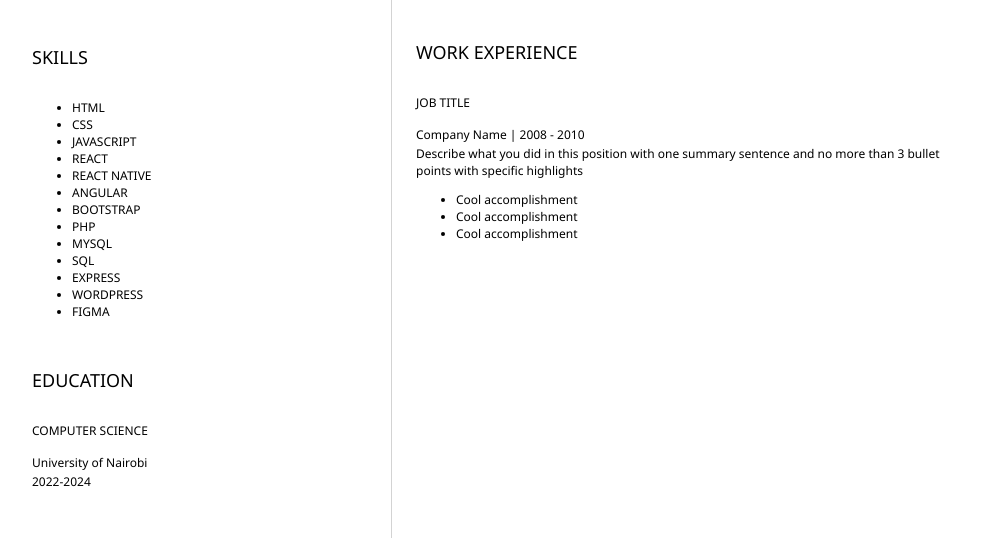
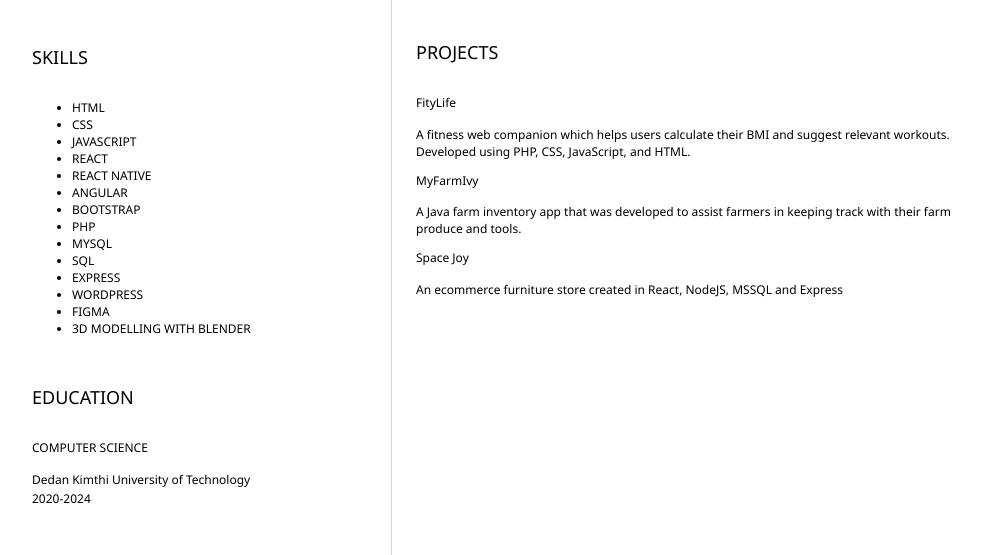
Before and after one commit to Abby422/Resume, a plain HTML site: page index.html in a window 1280 px wide. Shown: the part 336-891 px from the top of the page, without its empty margins (152-1136 px from the left). Drawn offline with Linux system fonts and the light colour scheme.

Commit message:
Updated commit

```diff
--- a/index.html
+++ b/index.html
@@ -49,12 +49,13 @@
                 <li>EXPRESS</li>
                 <li>WORDPRESS</li>
                 <li>FIGMA</li>
+                <li>3D MODELLING WITH BLENDER</li>
         </section>
         <section>
           <h2>EDUCATION</h2>
           <h3>COMPUTER SCIENCE</h3>
-          <p>University of Nairobi</p>
-          <p>2022-2024</p>
+          <p>Dedan Kimthi University of Technology</p>
+          <p>2020-2024</p>
         </section>
       </article>
       <article id="mainRight">
@@ -68,18 +69,20 @@
                 computer science at the University of Nairobi.
         </section>
         <section>
-          <h2>WORK EXPERIENCE</h2>
-          <h3>JOB TITLE</h3>
-          <p>Company Name | 2008 - 2010</p>
+
+          <h2>PROJECTS</h2>
+          <h3>FityLife</h3>
           <p>
-            Describe what you did in this position with one summary sentence and
-            no more than 3 bullet points with specific highlights
+            A fitness web companion which helps users calculate their BMI and suggest relevant workouts. Developed using PHP, CSS, JavaScript, and HTML.
           </p>
-          <ul>
-            <li>Cool accomplishment</li>
-            <li>Cool accomplishment</li>
-            <li>Cool accomplishment</li>
-          </ul>
+          <h3>MyFarmIvy</h3>
+          <p>
+            A Java farm inventory app that was developed to assist farmers in keeping track with their farm produce and tools.
+          </p>
+          <h3>Space Joy</h3>
+          <p>
+            An ecommerce furniture store created in React, NodeJS, MSSQL and Express
+          </p>
         </section>
       </article>
     </main>
```
